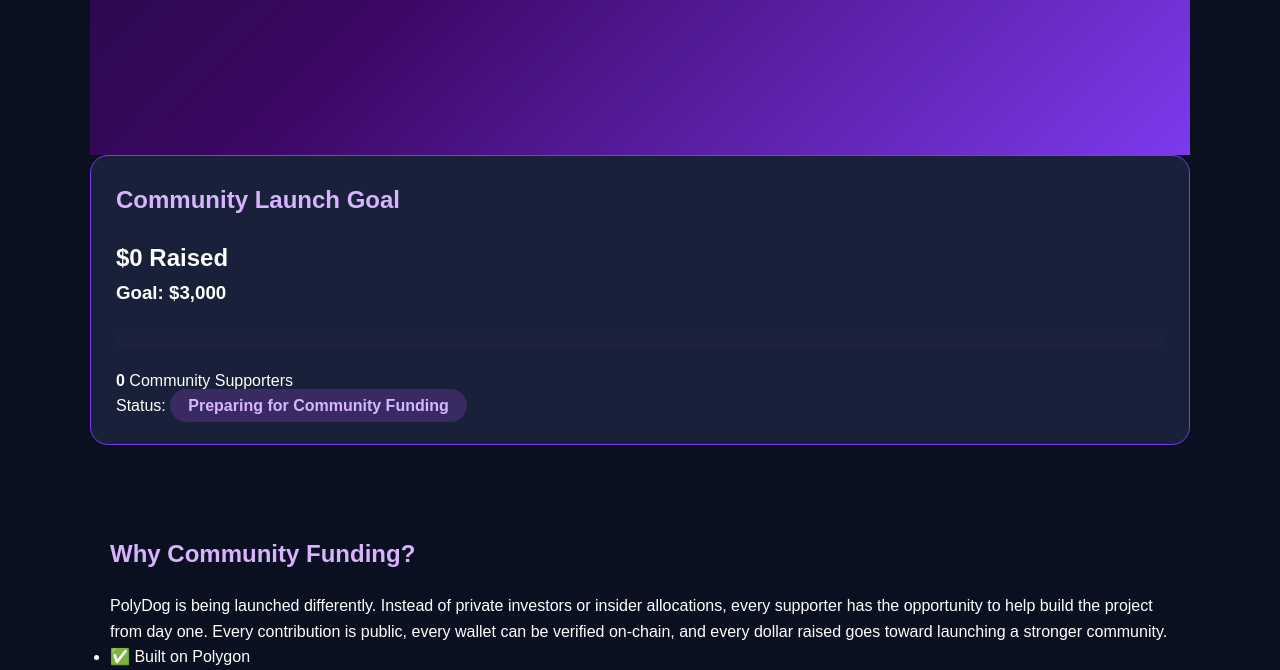
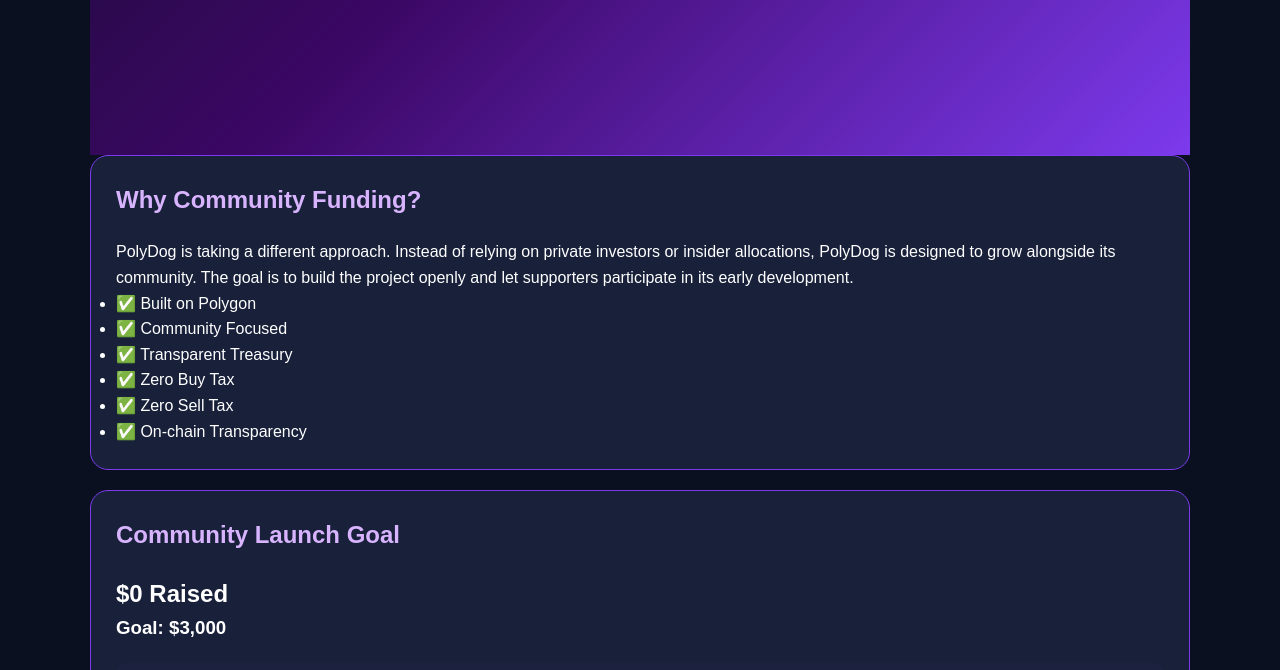
Before and after one commit to jamalfishburn44-creator/polydog-website, a plain HTML site: page launch.html in a window 1280 px wide. Shown: the part 645-1315 px from the top of the page. Drawn offline with Linux system fonts and the light colour scheme.

Commit message:
Update launch.html

```diff
--- a/launch.html
+++ b/launch.html
@@ -41,7 +41,37 @@ Every contribution helps build a stronger community.
 </div>
 
 </section>
+<section class="card">
 
+<h2>Why Community Funding?</h2>
+
+<p>
+
+PolyDog is taking a different approach.
+
+Instead of relying on private investors or insider allocations, PolyDog is designed to grow alongside its community.
+
+The goal is to build the project openly and let supporters participate in its early development.
+
+</p>
+
+<ul class="trust-list">
+
+<li>✅ Built on Polygon</li>
+
+<li>✅ Community Focused</li>
+
+<li>✅ Transparent Treasury</li>
+
+<li>✅ Zero Buy Tax</li>
+
+<li>✅ Zero Sell Tax</li>
+
+<li>✅ On-chain Transparency</li>
+
+</ul>
+
+</section>
 <section class="card">
 
 <h2>Community Launch Goal</h2>
```
